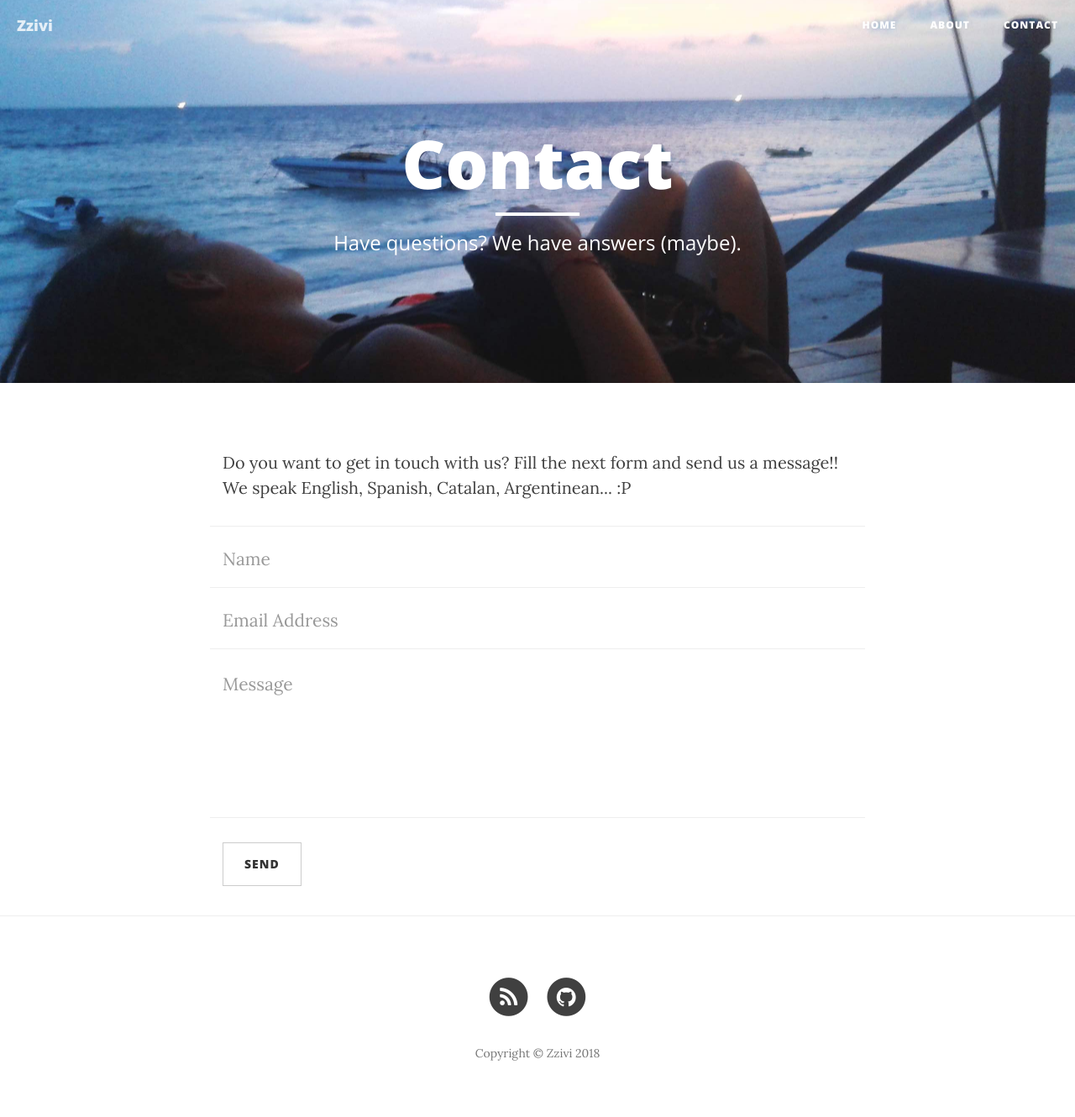
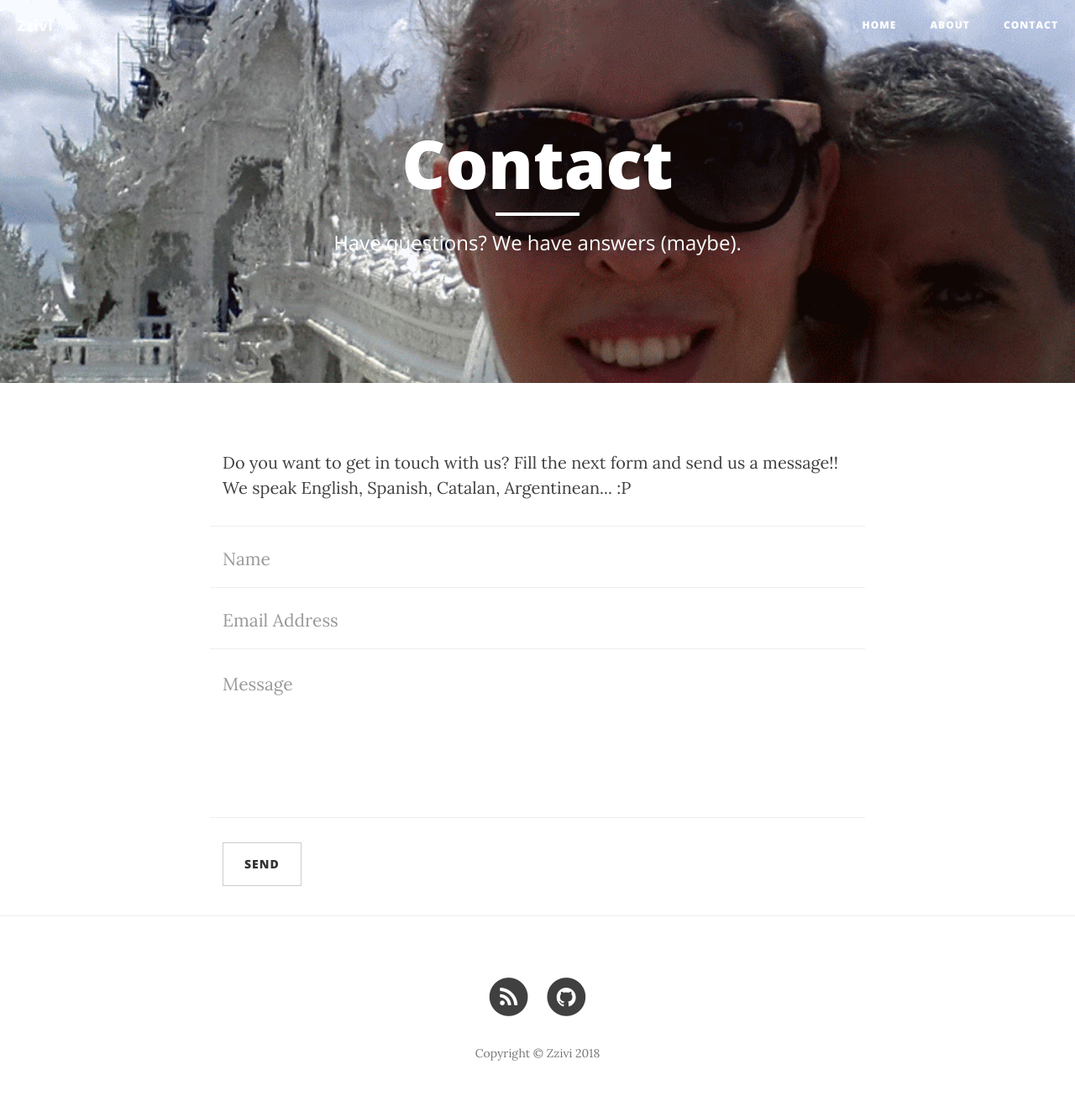
Before and after one commit to Zzivi/zzivi.github.io, a Jekyll site: the page built from contact.html, in a window 1280 px wide. Shown: the whole page at 84% size. Built offline with Jekyll 4.4.1, drawn with Linux system fonts in a browser that asks for light colours; nearby versions of some CDN libraries.

Commit message:
Update images used

```diff
--- a/about.html
+++ b/about.html
@@ -2,7 +2,7 @@
 layout: page
 title: "About"
 description: "This is what we do."
-header-img: "img/about-bg.jpg"
+header-img: "img/home-bg-4.jpg"
 ---
 
 <p> We are a couple that is passionate about technology. We decided to start this site to share, share and share all that we know. Our main goal is to have fun, be social and keep learning.</p>
--- a/contact.html
+++ b/contact.html
@@ -2,7 +2,7 @@
 layout: page
 title: "Contact"
 description: "Have questions? We have answers (maybe)."
-header-img: "img/contact-bg.jpg"
+header-img: "img/test-2.gif"
 ---
 
 <p>Do you want to get in touch with us? Fill the next form and send us a message!! We speak English, Spanish, Catalan, Argentinean... :P</p>
--- a/index.html
+++ b/index.html
@@ -1,6 +1,7 @@
 ---
 layout: page
 description: "Those who talk about technology and things :P"
+header-img: "img/about-bg.jpg"
 ---
 
 {% for post in paginator.posts %}
```
